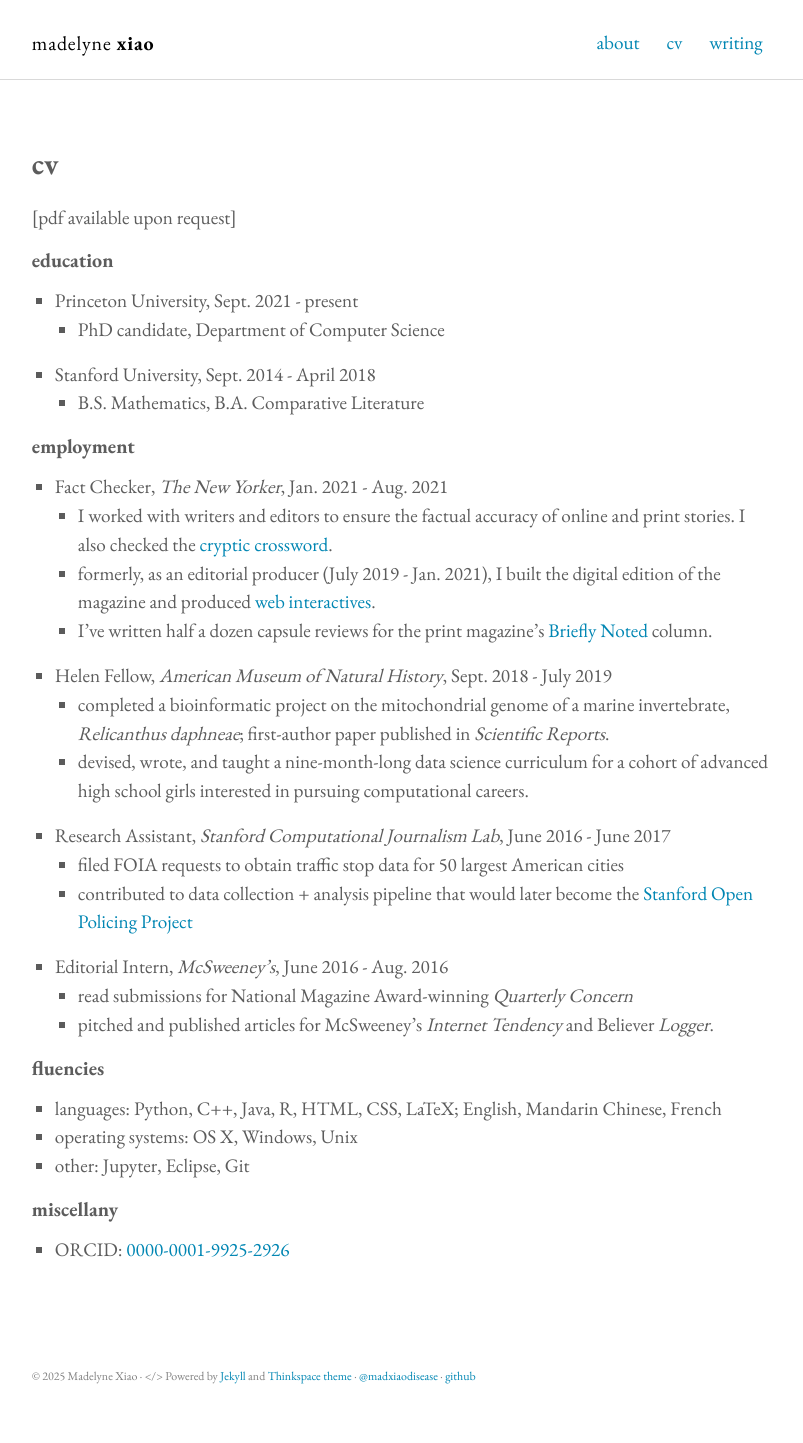
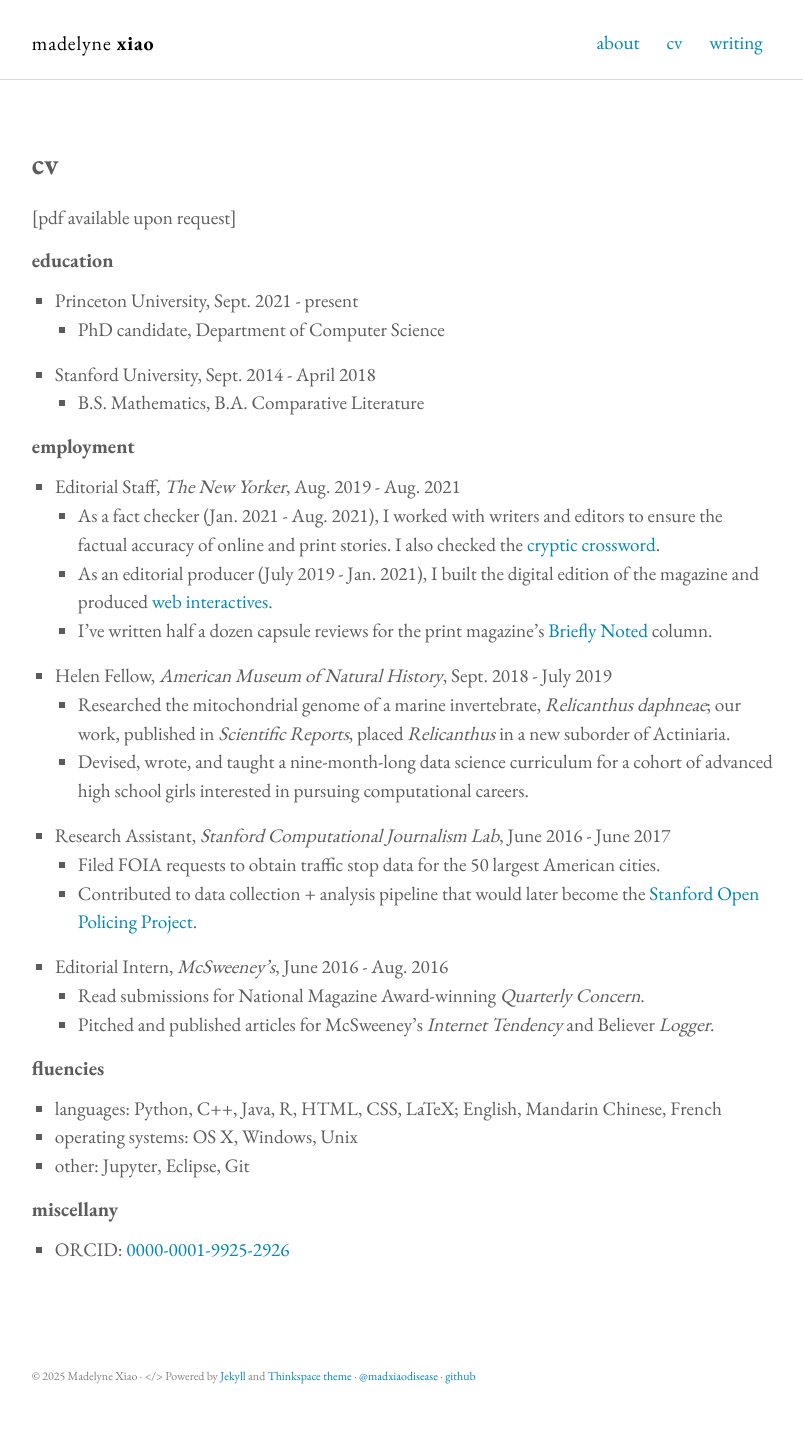
Before and after one commit to madelyne/madelyne.github.io, a Jekyll site: the page built from cv.md, in a window 1280 px wide. Shown: the whole page, without its empty margins (237-1040 px from the left). Built offline with Jekyll 4.4.1, drawn with Linux system fonts in a browser that asks for light colours.

Commit message:
update cv

```diff
--- a/cv.md
+++ b/cv.md
@@ -14,25 +14,22 @@
 	- B.S. Mathematics, B.A. Comparative Literature
 
 #### employment
-* Fact Checker, _The New Yorker_,  Jan. 2021 - Aug. 2021
-	- I worked with writers and editors to ensure the factual accuracy of online and print stories. I also checked the [cryptic crossword](https://www.newyorker.com/tag/cryptic-crossword).
-	- formerly, as an editorial producer (July 2019 - Jan. 2021), I built the digital edition of the magazine and produced [web interactives](https://www.newyorker.com/magazine/2020/05/18/thirty-six-thousand-feet-under-the-sea).
+* Editorial Staff, _The New Yorker_,  Aug. 2019 - Aug. 2021
+	- As a fact checker (Jan. 2021 - Aug. 2021), I worked with writers and editors to ensure the factual accuracy of online and print stories. I also checked the [cryptic crossword](https://www.newyorker.com/tag/cryptic-crossword).
+	- As an editorial producer (July 2019 - Jan. 2021), I built the digital edition of the magazine and produced [web interactives](https://www.newyorker.com/magazine/2020/05/18/thirty-six-thousand-feet-under-the-sea).
 	- I've written half a dozen capsule reviews for the print magazine's [Briefly Noted](https://www.newyorker.com/magazine/2020/11/16/the-silence-a-lovers-discourse-a-world-beneath-the-sands-and-grieving) column.
 
 * Helen Fellow, _American Museum of Natural History_, Sept. 2018 - July 2019
-	-  completed a bioinformatic project on the mitochondrial genome of a marine invertebrate, _Relicanthus daphneae_; first-author paper published in _Scientific Reports_.
-	-  devised, wrote, and taught a nine-month-long data science curriculum for a cohort of advanced high school girls interested in pursuing computational careers.
+	-  Researched the mitochondrial genome of a marine invertebrate, _Relicanthus daphneae_; our work, published in _Scientific Reports_, placed _Relicanthus_ in a new suborder of Actiniaria.
+	-  Devised, wrote, and taught a nine-month-long data science curriculum for a cohort of advanced high school girls interested in pursuing computational careers.
 
-<!--- * Editorial & Analytics Intern, _Andreessen Horowitz_, June 2017 - June 2018
-	-  researched, edited, and produced over a dozen podcasts for [a16z](http://www.a16z.com) on topics ranging from complexity economics to information theory. --->
-<!---	-  prepared interview documents for podcast guests and hosts, including Marc Andreessen and editor-in-chief Sonal Chokshi.--->
 * Research Assistant, _Stanford Computational Journalism Lab_, June 2016 - June 2017
-	- filed FOIA requests to obtain traffic stop data for 50 largest American cities
-	- contributed to data collection + analysis pipeline that would later become the [Stanford Open Policing Project](https://openpolicing.stanford.edu/)
+	- Filed FOIA requests to obtain traffic stop data for the 50 largest American cities.
+	- Contributed to data collection + analysis pipeline that would later become the [Stanford Open Policing Project](https://openpolicing.stanford.edu/).
 
 * Editorial Intern, _McSweeney's_, June 2016 - Aug. 2016
-	-  read submissions for National Magazine Award-winning _Quarterly Concern_
-	-  pitched and published articles for McSweeney's _Internet Tendency_ and Believer _Logger_.
+	-  Read submissions for National Magazine Award-winning _Quarterly Concern_.
+	-  Pitched and published articles for McSweeney's _Internet Tendency_ and Believer _Logger_.
 
 #### fluencies
 * languages: Python, C++, Java, R, HTML, CSS, LaTeX; English, Mandarin Chinese, French
```
